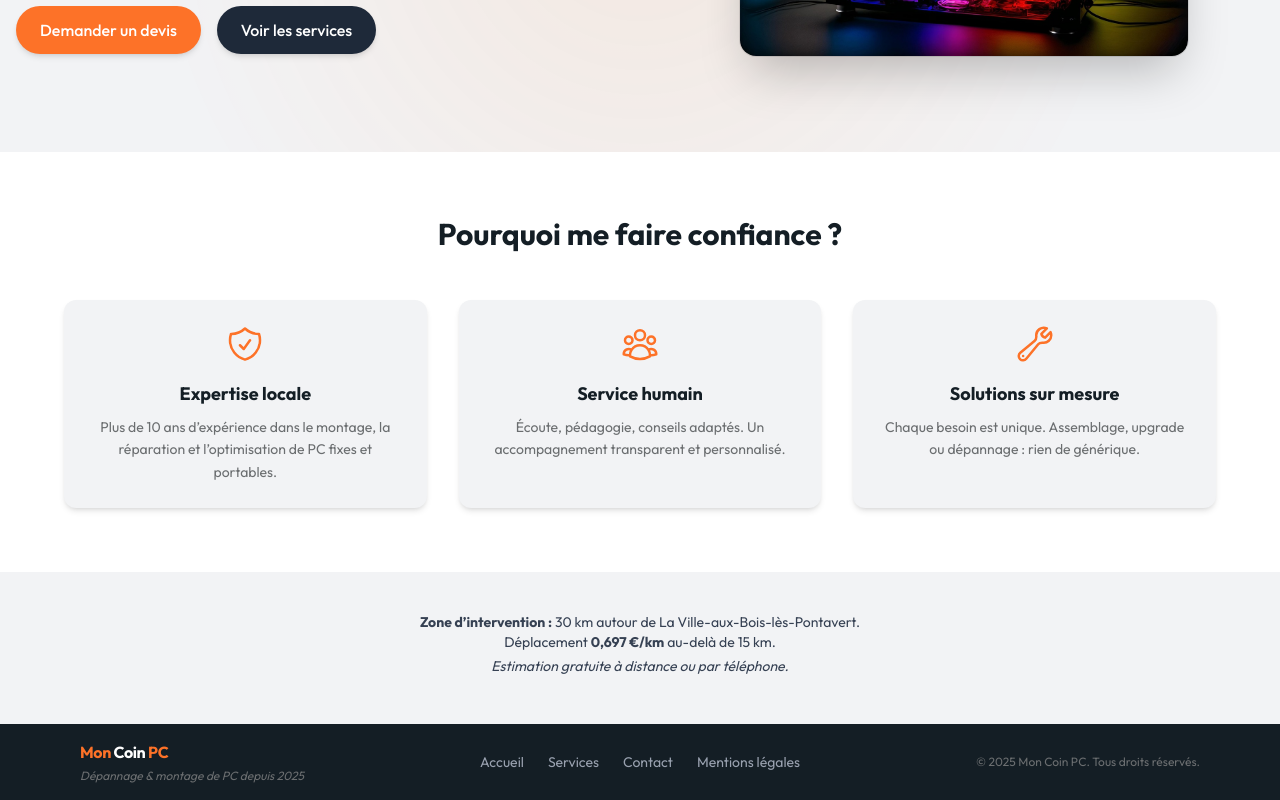
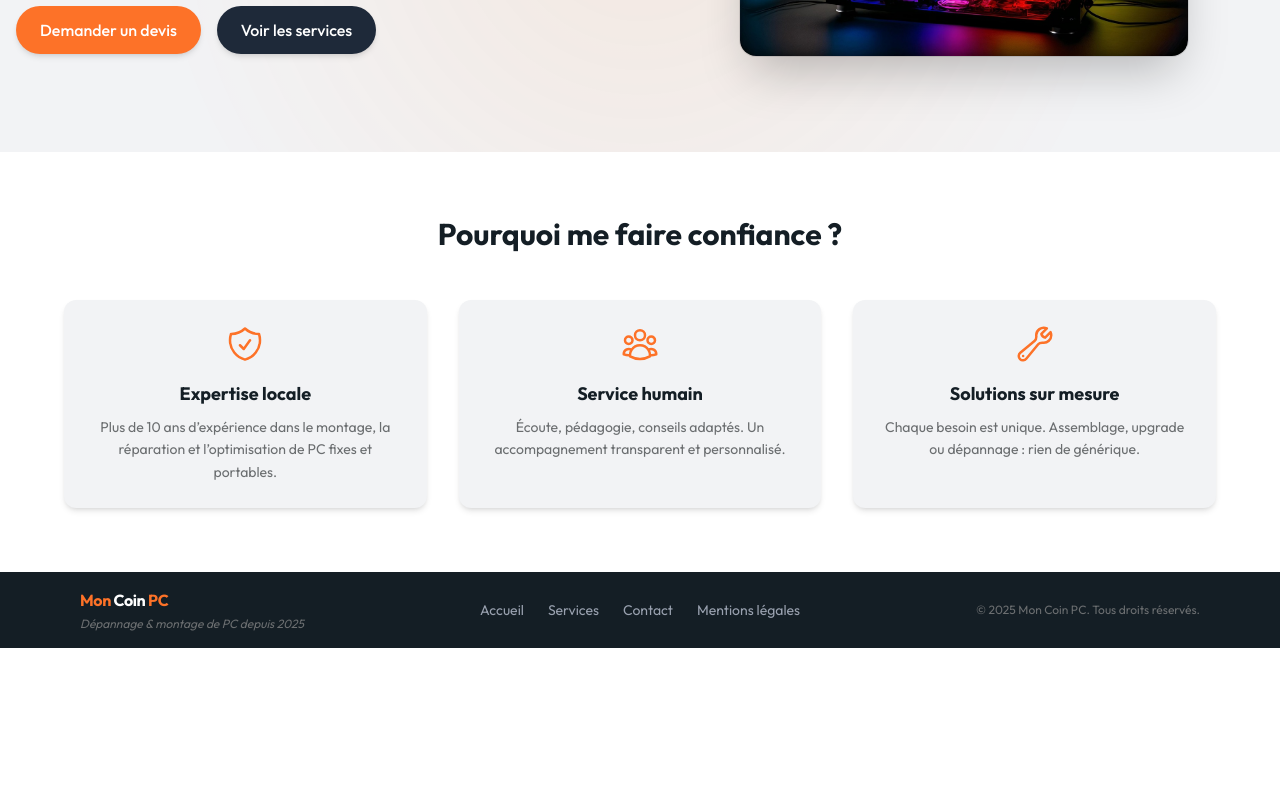
Before and after one commit to OrelienG/MonCoinPC, a React (Vite) app: page / in a window 1280 px wide. Shown: the part 419-1219 px from the top of the page. After the commit the page ends 1067 px from the top, so only its background shows below. Built offline with nearby package versions, Linux system fonts and the light colour scheme.

Commit message:
Update packages & remove section

```diff
--- a/src/components/Footer.tsx
+++ b/src/components/Footer.tsx
@@ -2,7 +2,7 @@ import { Link } from 'react-router-dom';
 
 export const Footer = () => {
   return (
-    <footer className="bg-dark text-gray-400 py-4 mt-12 text-sm">
+    <footer className="bg-dark text-gray-400 py-4 text-sm">
       <div className="max-w-6xl mx-auto px-4 flex flex-col md:flex-row items-center justify-between gap-4">
         <div className="text-center md:text-left">
           <p className="font-semibold text-base tracking-tight">
--- a/src/pages/Home.tsx
+++ b/src/pages/Home.tsx
@@ -6,15 +6,10 @@ export const Home = () => {
     <>
       <Hero />
       <TrustSection />
-
-      <section className="text-center text-sm text-gray-700 mt-10">
-        <p>
-          <strong>Zone d’intervention :</strong> 30 km autour de La Ville-aux-Bois-lès-Pontavert.
-          <br />
-          Déplacement <strong>0,697 €/km</strong> au-delà de 15 km.
-        </p>
-        <p className="mt-1 italic">Estimation gratuite à distance ou par téléphone.</p>
-      </section>
+      <p className="sr-only">
+        Interventions informatiques à distance partout en France et sur site autour de La
+        Ville-aux-Bois-lès-Pontavert.
+      </p>
     </>
   );
 };
```
Also changed, not shown: 1 other file (tests, documents, lock files or other folders).
